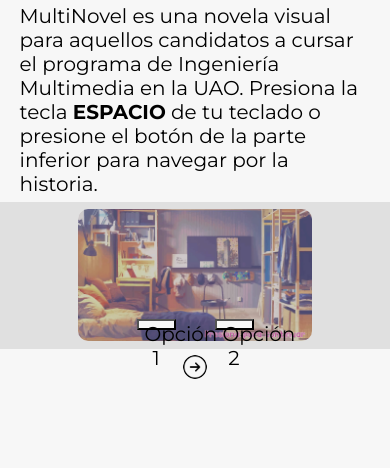
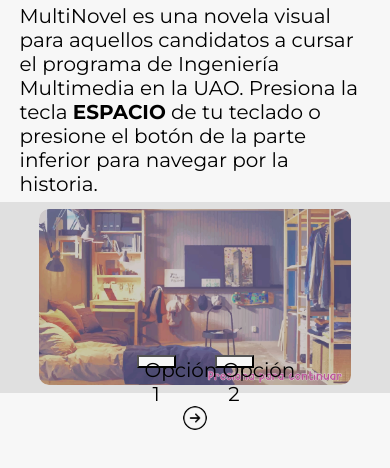
Before and after one commit to Hector-F-Romer0/MultiNovel-ProyectoASM, a plain HTML site: page index.html in a window 390 px wide. Shown: the part 82-550 px from the top of the page. Drawn offline with Linux system fonts and the light colour scheme.

Commit message:
Ajuste del tamaño del canvas en media query 648px para agrandar el canvas.

```diff
--- a/css/styles.css
+++ b/css/styles.css
@@ -197,10 +197,22 @@
 		right: 35px;
 		font-size: 40px;
 	}
+
+	/* .canvas img {
+		width: 80%;
+	}*/
 }
 
 @media screen and (max-width: 648px) {
 	.card {
 		flex-direction: column-reverse;
 	}
+
+	.canvas img {
+		width: 80%;
+	}
+
+	.btnNext {
+		margin-top: 2%;
+	}
 }
```
